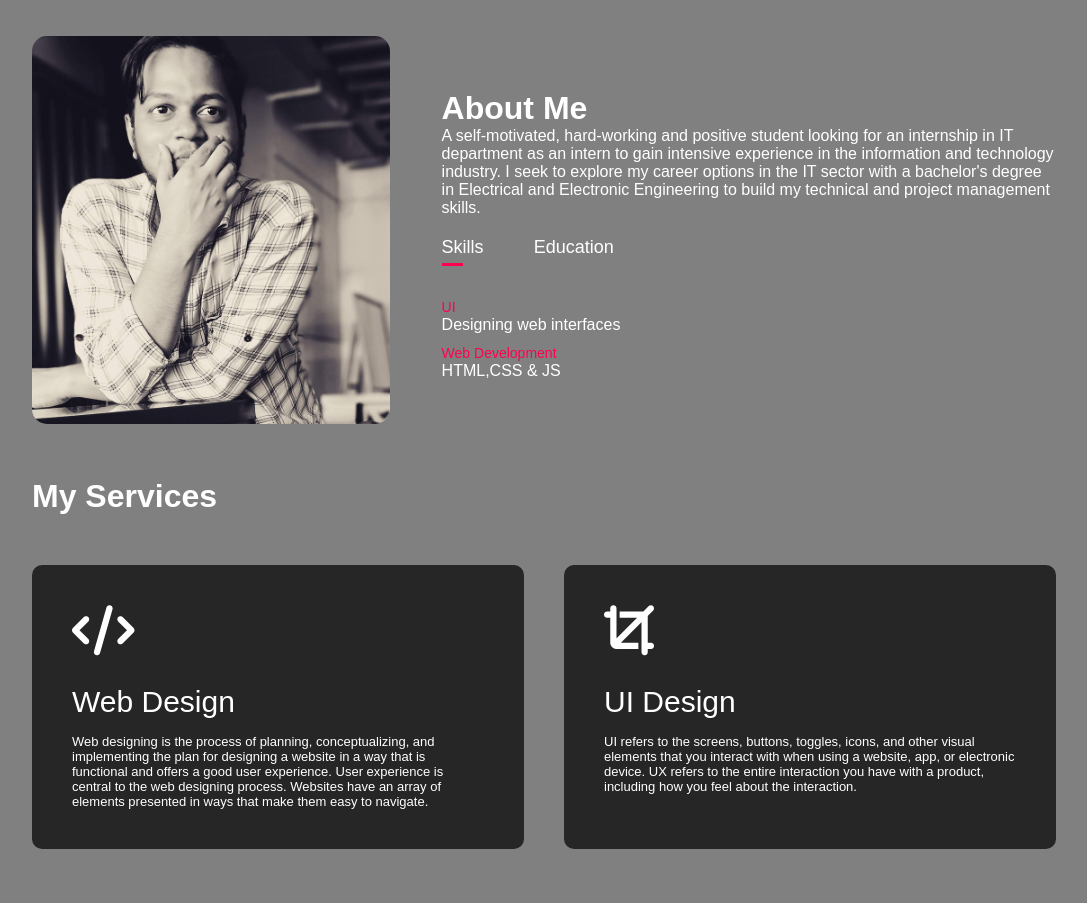
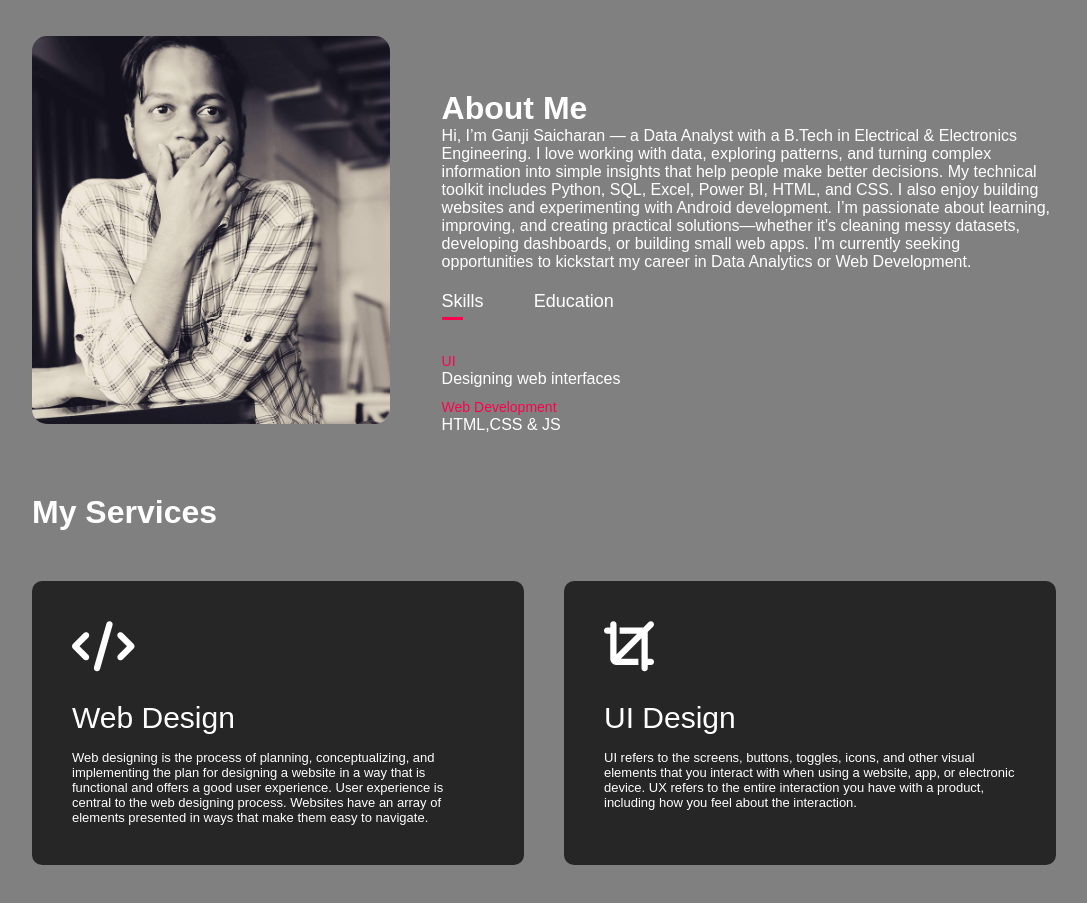
Before and after one commit to saicharan-27/portfolio, a plain HTML site: page index.html in a window 1280 px wide. Shown: the part 800-1703 px from the top of the page, without its empty margins (96-1183 px from the left). Drawn offline with Linux system fonts and the light colour scheme.

Commit message:
Update index.html

```diff
--- a/index.html
+++ b/index.html
@@ -36,7 +36,9 @@
                     </div>
                 <div class="about-col-2">
                     <h1 class="sub-title">About Me</h1>
-                    <p>A self-motivated, hard-working and positive student looking for an internship in IT department as an intern to gain intensive experience in the information and technology industry. I seek to explore my career options in the IT sector with a bachelor's degree in Electrical and Electronic Engineering to build my technical and project management skills.</p>
+                    <p>Hi, I’m Ganji Saicharan — a Data Analyst with a B.Tech in Electrical & Electronics Engineering. I love working with data, exploring patterns, and turning complex information into simple insights that help people make better decisions.
+My technical toolkit includes Python, SQL, Excel, Power BI, HTML, and CSS. I also enjoy building websites and experimenting with Android development.
+I’m passionate about learning, improving, and creating practical solutions—whether it's cleaning messy datasets, developing dashboards, or building small web apps. I’m currently seeking opportunities to kickstart my career in Data Analytics or Web Development.</p>
                 <div class="tab-titles">
                     <P class="tab-links active-link" onclick="opentab('Skills')">Skills</P>
                     <P class="tab-links" onclick="opentab('Education')">Education</P>
```
